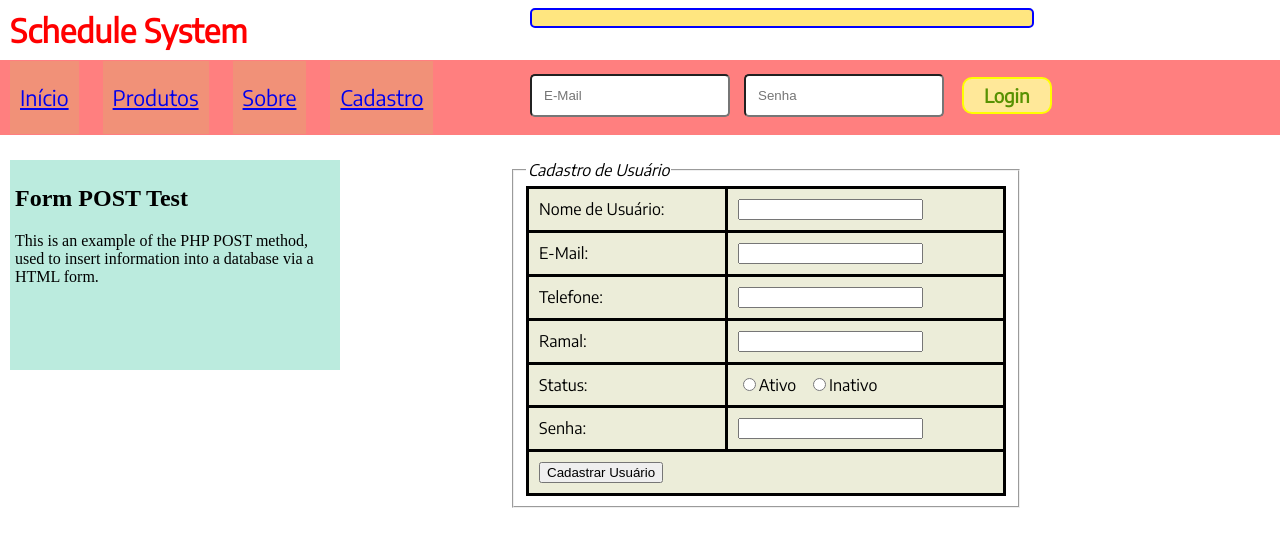
After one commit to AdrianWR/Arizona, a PHP site: page /cadastro.php?login=1 in a window 1280 px wide. The commit adds this page. Shown: the top 547 px of the page. Run offline with PHP 8.4, Linux system fonts and the light colour scheme; data that the repository does not hold is empty.

```diff
--- /dev/null
+++ b/cadastro.php
@@ -0,0 +1,66 @@
+<?php require_once 'header.php' ?>
+
+<section class="main-content">
+  <div class="info-content">
+    <h2>Form POST Test</h2>
+    <p>This is an example of the PHP POST method, used to insert information into a database via a HTML form.</p>
+  </div>
+  <div class="form-content">
+    <form action="include/signup.inc.php" method="POST" accept-charset="UTF-8">
+      <fieldset><legend>Cadastro de Usuário</legend>
+        <table>
+          <tr><td>Nome de Usuário:</td>
+            <td><input type="text" name="name"></td>
+          </tr>
+          <tr><td>E-Mail:</td>
+            <td><input type="text" name="email"></td>
+          </tr>
+          <tr><td>Telefone:</td>
+            <td><input type="text" name="phone"></td>
+          </tr>
+          <tr><td>Ramal:</td>
+            <td><input type="text" name="branch_line"></td>
+          </tr>
+          <tr><td>Status:</td>
+            <td>
+              <input type="radio" name="status" value="1">Ativo &nbsp
+              <input type="radio" name="status" value="2">Inativo
+            </td>
+          <tr><td>Senha:</td>
+            <td><input type="password" name="password"></td>
+          </tr>
+          </tr>
+          <tr><td colspan="2"><input type="submit" name="submit" value="Cadastrar Usuário"></td></tr>
+        </table>
+      </fieldset>
+    </form>
+  </div>
+</section>
+
+<?php
+  // Messages to the user regarding the signup
+  $message = $_GET["signup"];
+  if ($message) {
+    echo "<section class='signup-message'>";
+    // Different messages for each case
+    switch ($message) {
+      case "empty":
+        echo "Há campos vazios no cadastro.";
+        break;
+      case "invalidmail":
+        echo "O e-mail inserido não é válido.";
+        break;
+      case "invalidname":
+        echo "O nome inserido já está sendo utilizado.";
+        break;
+      case "success":
+        echo "Cadastro efetuado com sucesso!";
+        break;
+    }
+    $message = null;
+    echo"</section>";
+  }
+
+?>
+
+<?php require_once 'footer.php' ?>
--- /dev/null
+++ b/footer.php
@@ -0,0 +1,3 @@
+<?php
+
+  $conn  = null;
--- a/header.php
+++ b/header.php
@@ -1,3 +1,7 @@
+<?php
+  session_start();
+?>
+
 <!DOCTYPE html5>
 
 <head>
@@ -15,15 +19,37 @@
         <li><a href="./index.php">Início</a></li>
         <li><a href="./index.php">Produtos</a></li>
         <li><a href="./index.php">Sobre</a></li>
-        <li><a href="./index.php?signup">Cadastro</a></li>
+        <li><a href="./cadastro.php">Cadastro</a></li>
     </ul>
-    <form id="nav-login" method="POST" action="include/login.inc.php">
-      <?php $current_location = $_SERVER['REQUEST_URI']; ?>
-      <input type="hidden" name="current_location" value="<?php $current_location; ?>" />
-      <input type="text" name="email" placeholder="E-Mail">
-      <input type="password" name="password" placeholder="Senha">
-      <input type="submit" name="submit" value="Login">
-    </form>
+    <div id="nav-login">
+      <form  method="POST" action="include/login.inc.php">
+        <input type="hidden" name="current_location" value="<?php echo $_SERVER['REQUEST_URI']; ?>" />
+        <input type="text" name="email" placeholder="E-Mail">
+        <input type="password" name="password" placeholder="Senha">
+        <input type="submit" name="submit" value="Login">
+      </form>
+
+      <?php
+        $login_message = $_GET['login'];
+        if (isset($login_message)) {
+          echo '<h2 id="nav-login-error">';
+          switch ($login_message) {
+            case 'empty':
+              echo "Há campos não informados no sistema de <i>login</i>.";
+              break;
+            case 'error':
+              echo "Falha na autenticação.";
+              break;
+            case 'success':
+              echo "Obrigado por logar, ".$_SESSION[user][name]."!";
+              break;
+          }
+          echo "</h2>";
+        }
+      ?>
+
+    </div>
+
   </nav>
 
 <body>
--- a/include/connection.php
+++ b/include/connection.php
@@ -16,5 +16,3 @@
     echo "Connection failed: " . $e->getMessage();
     exit();
   }
-
-  // $conn = null;
--- a/style.css
+++ b/style.css
@@ -8,12 +8,9 @@ body {
   margin: 0;
 }
 
-h1, h2 {
+h1 {
   font-family: 'Encode Sans', sans-serif;
   color: rgb(255,0,0);
-}
-
-h1 {
   margin: 10px 10px;
 }
 
@@ -34,7 +31,7 @@ h1 {
 #nav-bar li {
   /*border: 1px solid #000000;*/
   color: #FFF;
-  background-color: rgba(255, 0, 0, 0.25);
+  background-color: rgba(200, 200, 100, 0.25);
   display: inline;
   font-family: 'Encode Sans', Arial, Helvetica, sans-serif;
   font-size: 16pt;
@@ -43,7 +40,14 @@ h1 {
   z-index: 200;
 }
 
+#nav-bar a:visited {
+  text-decoration: none;
+}
+
 #nav-login {
+  width: 600px;
+  height: 100px;
+  right: 300px;
   position: absolute;
   height: 100%;
   margin-right: 50px;
@@ -74,6 +78,20 @@ h1 {
   position: absolute;
   margin-top: 3px;
   margin-left: 8px;
+}
+
+#nav-login-error {
+  width: 80%;
+  position: relative;
+  bottom: 125px;
+  padding: 8px 10px;
+  background-color: #ffe680;
+  border: 2px solid #0000FF;
+  border-radius: 5px;
+  font-family: 'Encode Sans', sans-serif;
+  font-size: 12pt;
+  font-weight: 800;
+  color: #FF0000;
 }
 
 
```
Also changed, not shown: include/login.inc.php (+43 -5 lines), include/signup.inc.php (+5 -6 lines), index.php (+7 -4 lines).
